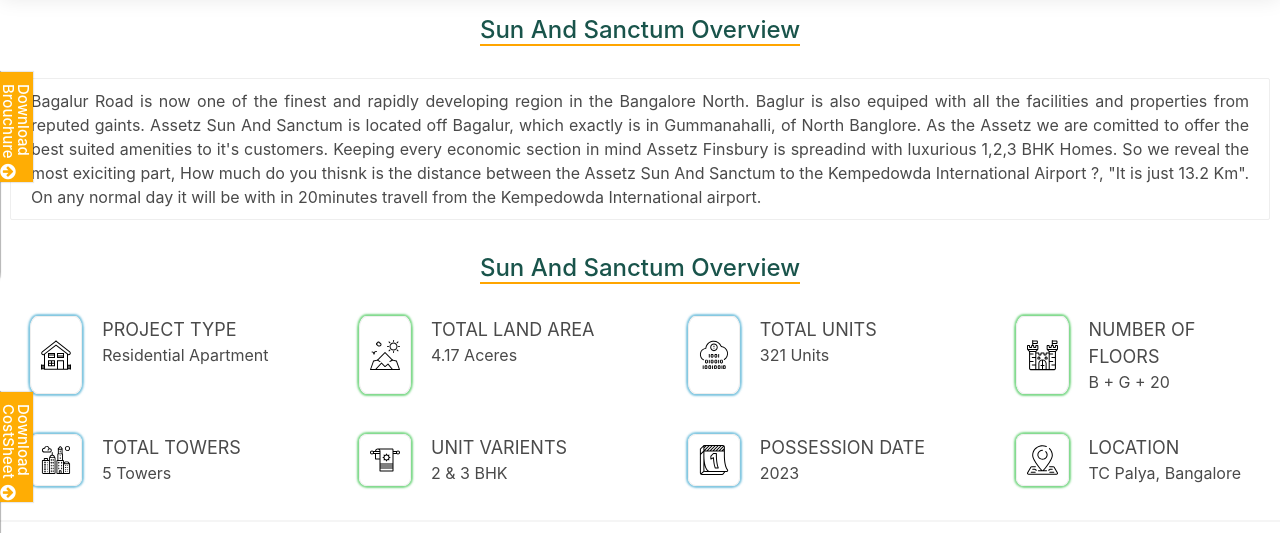
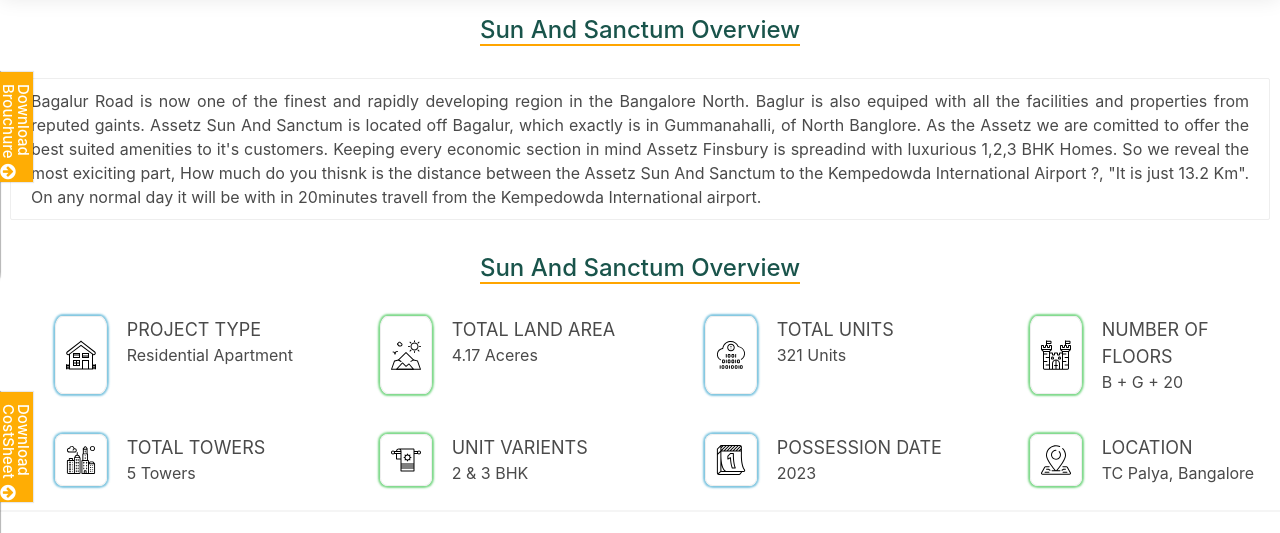
Before and after one commit to jithendraathipatla/ReactAssertz, a Gatsby site: page /overview in a window 1280 px wide. Shown: the part 88-621 px from the top of the page. Built offline with nearby package versions, Linux system fonts and the light colour scheme; Gatsby itself is replaced by a stand-in of ours.

Commit message:
second commit

```diff
--- a/src/GlobalStyles/styles.css
+++ b/src/GlobalStyles/styles.css
@@ -13,7 +13,7 @@
 
 .scroll-downs {
   position: absolute;
-  top: 55vh;
+  top: 71vh;
   right: 0;
   bottom: 0;
   left: 0;
@@ -92,8 +92,7 @@
     display:grid;
     grid-template-columns: 2fr 2fr 2fr 2fr;
     grid-gap:40px 75px;
-    margin-left: 20px;
-    padding: 10px;
+    padding: 10px 0px 0px 55px;
 }
 
 .Overview_main h1{
```
